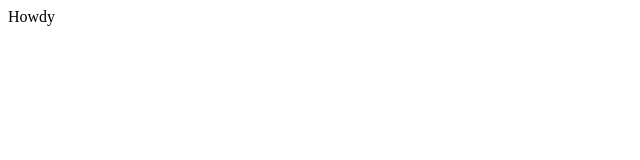
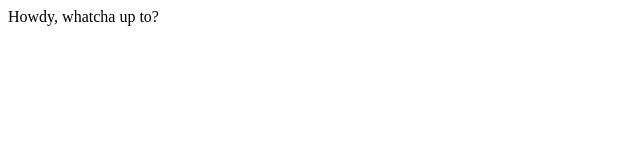
Before and after one commit to andrewguy9/simpleserver, a plain HTML site: page index.html in a window 1280 px wide. Shown: the whole page, without its empty margins (0-640 px from the left). Drawn offline with Linux system fonts and the light colour scheme.

Commit message:
update project

```diff
--- a/index.html
+++ b/index.html
@@ -1,5 +1,5 @@
 <HEAD>
 </HEAD>
 <BODY>
-  Howdy
+  Howdy, whatcha up to?
 </BODY>
```
